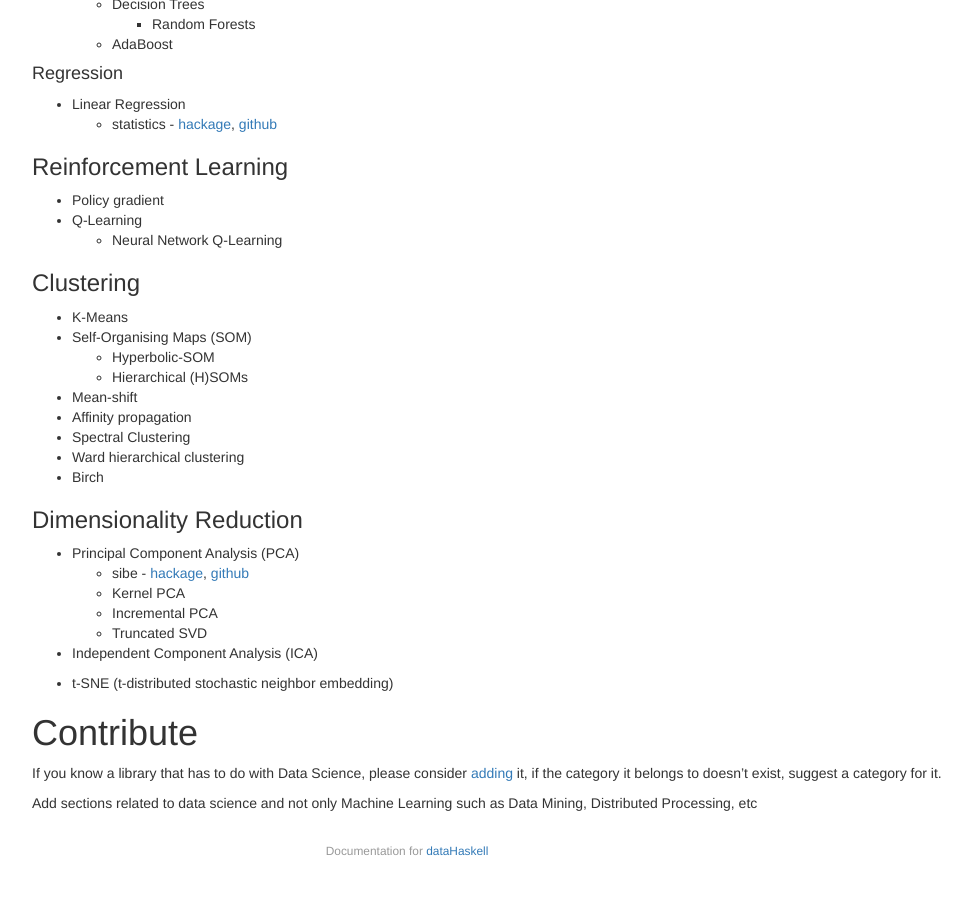
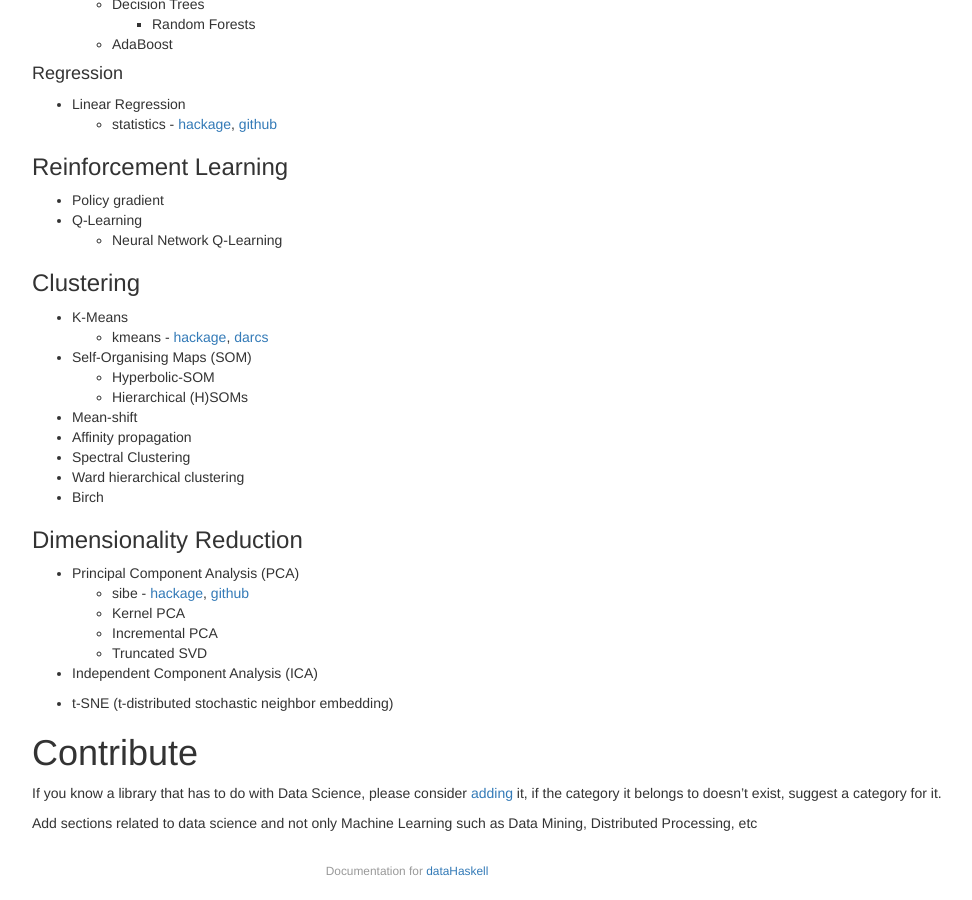
Before and after one commit to DataHaskell/docs, a Jekyll site: the page built from _posts/2016-10-19-current-environment.md, in a window 1280 px wide and 900 px high, scrolled down 739 px. Shown: the whole window, without its empty margins (233-1205 px from the left). Built offline with Jekyll 4.4.1, drawn with Linux system fonts in a browser that asks for light colours.

Commit message:
Added kmeans package to machine learning implementation list

```diff
--- a/_posts/2016-10-19-current-environment.md
+++ b/_posts/2016-10-19-current-environment.md
@@ -60,6 +60,7 @@ Machine Learning
 
 ### Clustering
 - K-Means
+  - kmeans - [hackage](https://hackage.haskell.org/package/kmeans), [darcs](http://hub.darcs.net/gershomb/kmeans)
 - Self-Organising Maps (SOM)
   - Hyperbolic-SOM
   - Hierarchical (H)SOMs
```
